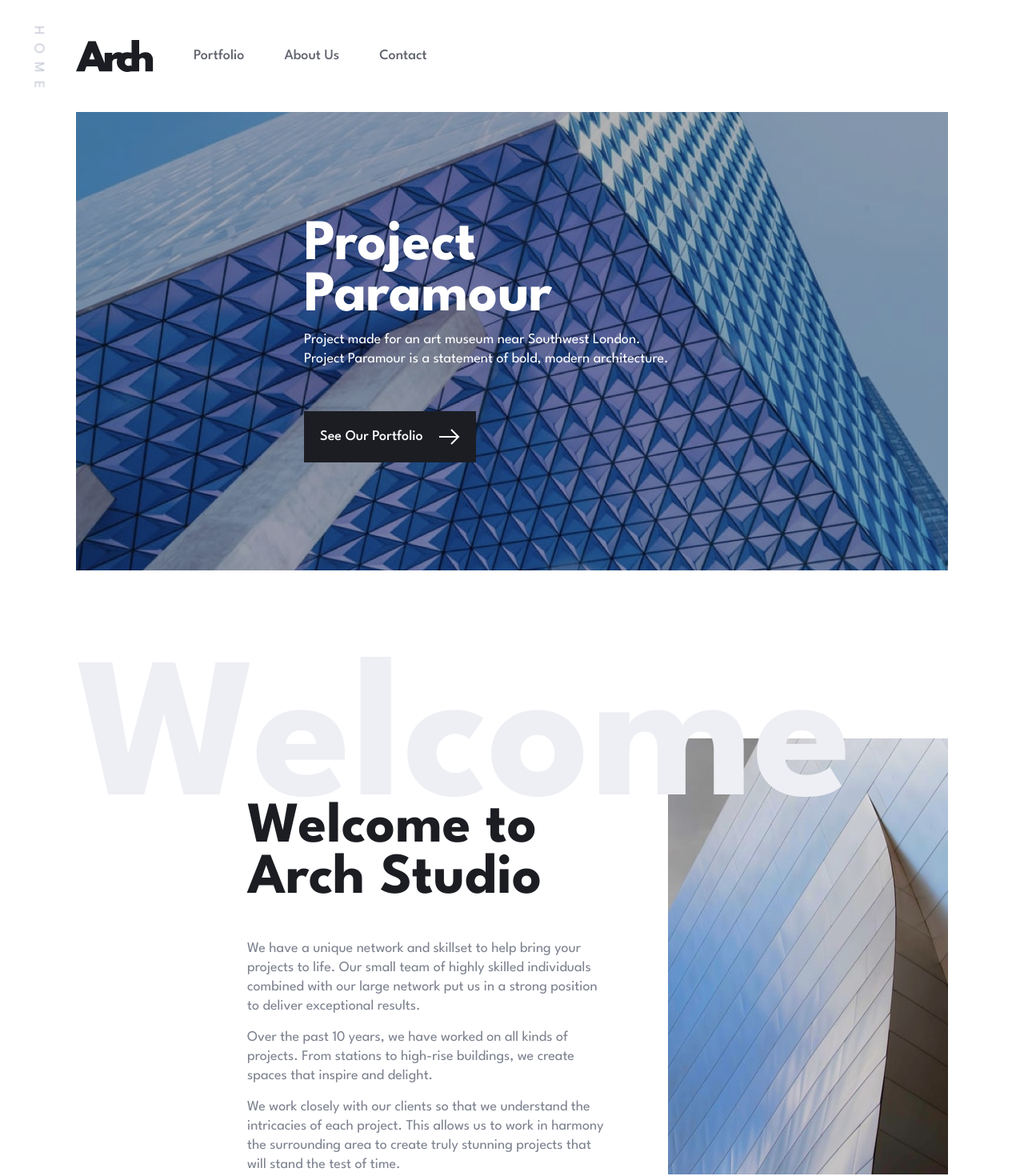
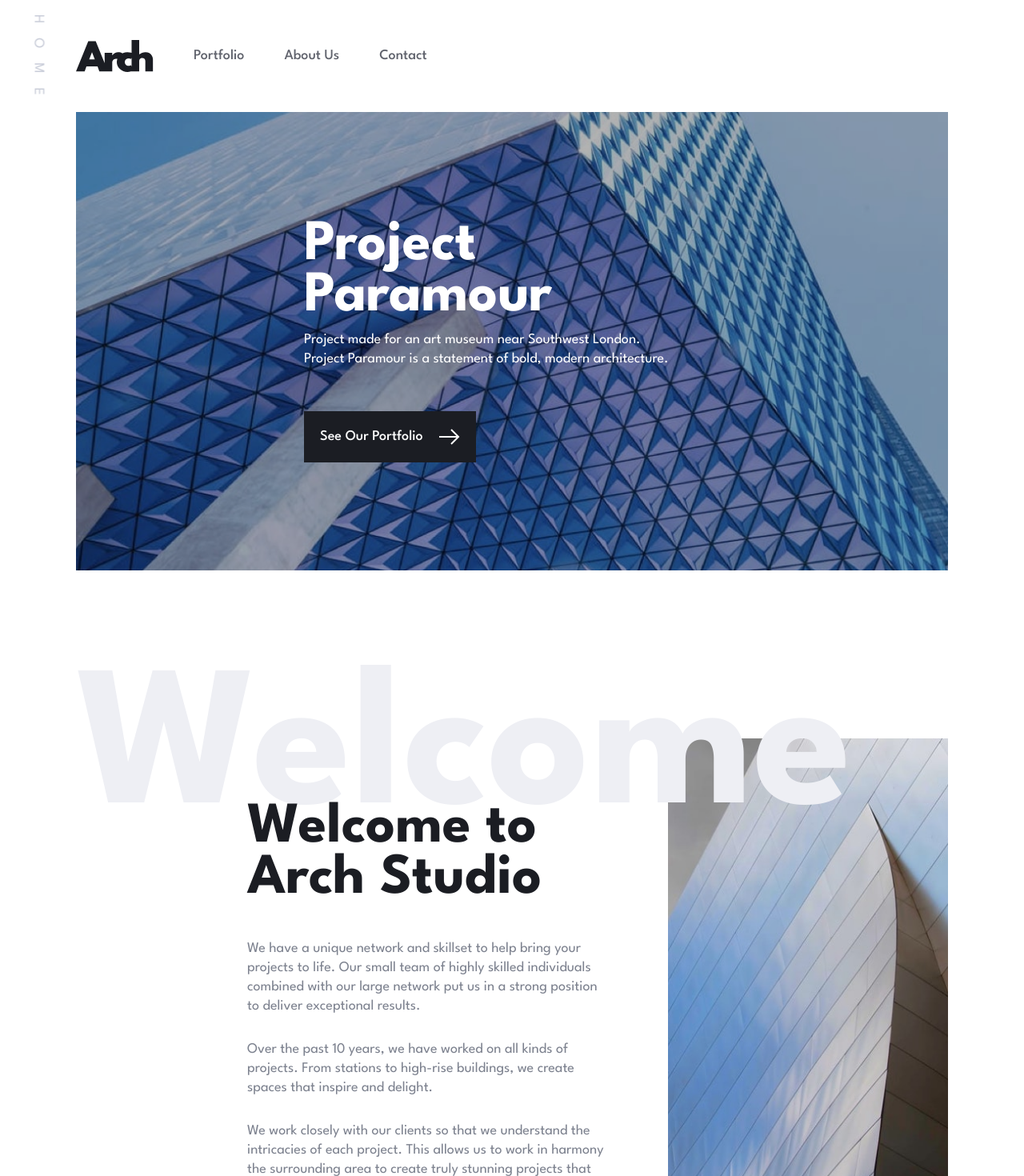
Before and after one commit to JJWallis/arch-studio, a Next.js app: page / in a window 1280 px wide. Shown: the top 1470 px of the page at 80% size. Built offline with nearby package versions, Linux system fonts and the light colour scheme.

Commit message:
page highlighter updated for laptop

```diff
--- a/src/components/copySectionWithBorder/CopySectionWithBorderHome.tsx
+++ b/src/components/copySectionWithBorder/CopySectionWithBorderHome.tsx
@@ -20,7 +20,7 @@ const WelcomeTitle = styled(ExtraLargeTitle)`
    pointer-events: none;
 
    @media ${device.laptop} {
-      bottom: calc(100% - 30px);
+      bottom: calc(100% - 40px);
    }
 `;
 
@@ -41,6 +41,8 @@ const Content = styled.div`
 
 const Title = styled(CopySectionWithBorderTitle)`
    margin-bottom: 22px;
+   position: relative;
+   z-index: 2;
 
    @media ${device.tablet} {
       margin-bottom: 43px;
@@ -52,7 +54,7 @@ const Paragraph = styled.p`
    color: var(--clr-mild-grey);
 
    &:not(:last-child) {
-      margin-bottom: 15px;
+      margin-bottom: 30px;
    }
 `;
 
--- a/src/components/header/HeaderPageHighlighter.tsx
+++ b/src/components/header/HeaderPageHighlighter.tsx
@@ -28,7 +28,7 @@ const FlexCt = styled.div<FlexCtProps>`
       );
       left: 0;
       color: var(--clr-light-grey);
-      letter-spacing: 1ch;
+      letter-spacing: 18px;
       text-transform: uppercase;
       pointer-events: none;
       transform-origin: left;
@@ -57,6 +57,23 @@ const FlexCt = styled.div<FlexCtProps>`
          background-color: var(--clr-light-grey);
       }
    }
+
+   @media ${device.desktopM} {
+      transform: rotateZ(90deg) translateX(-50%)
+         translateY(calc(var(--site-padding)));
+
+      @keyframes slideinvertical {
+         from {
+            transform: rotateZ(90deg) translateX(-100%)
+               translateY(calc(var(--site-padding)));
+         }
+
+         to {
+            transform: rotateZ(90deg) translateX(-50%)
+               translateY(calc(var(--site-padding)));
+         }
+      }
+   }
 `;
 
 interface Props {
@@ -74,7 +91,7 @@ export const HeaderPageHighlighter: React.FC<Props> = ({
    }, [currentPageTitle]);
 
    return (
-      <FlexCt ref={elementRef} aria-hidden elementWidth={elementWidth}>
+      <FlexCt ref={elementRef} elementWidth={elementWidth} aria-hidden>
          {currentPageTitle}
       </FlexCt>
    );
```
